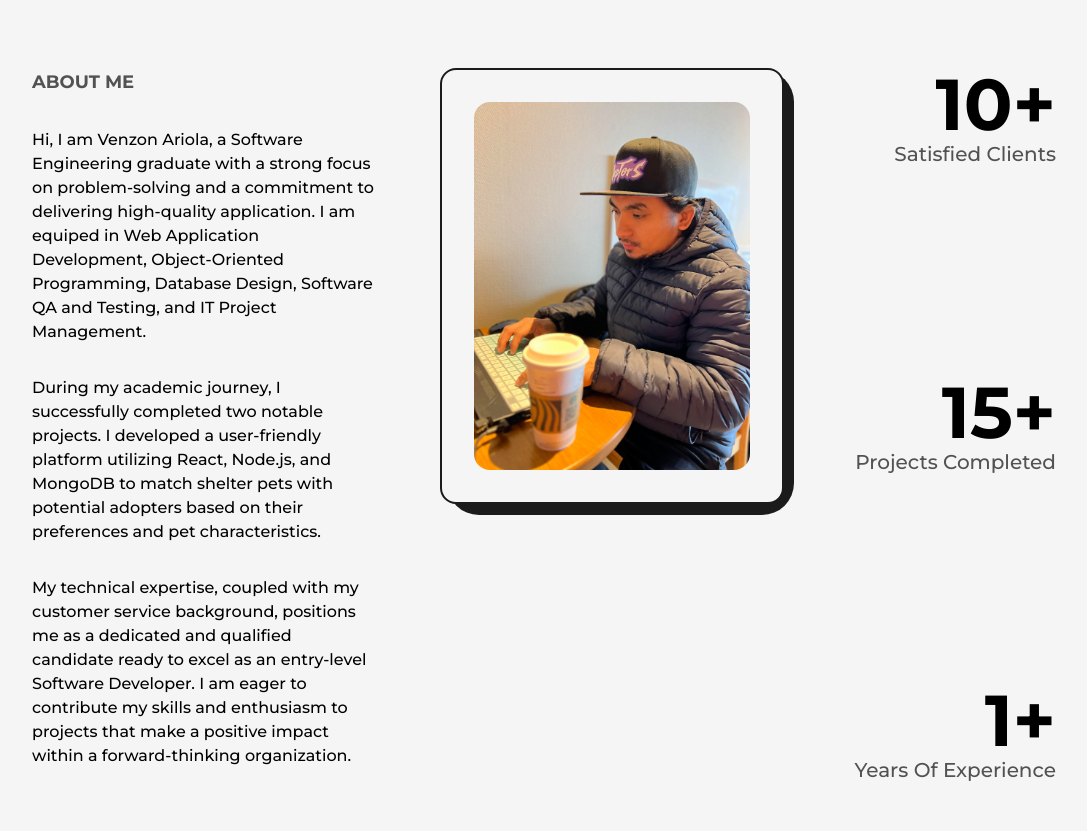
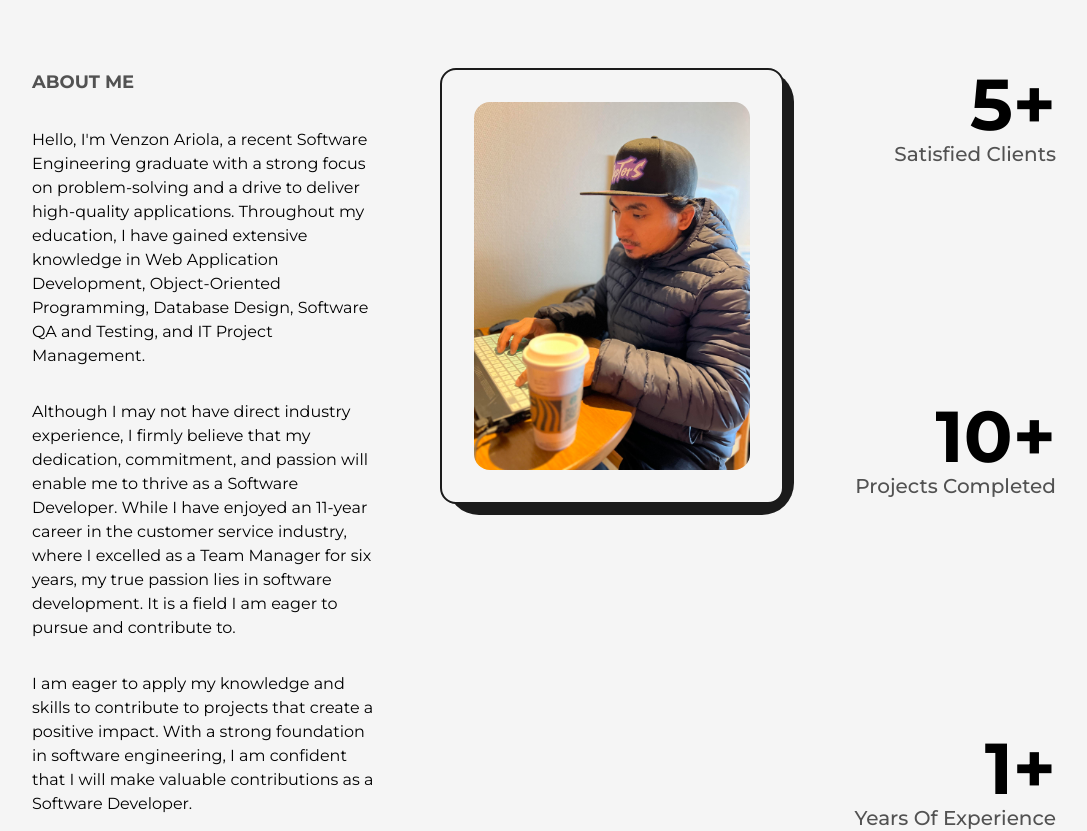
Before and after one commit to MightyBeast89/nextjs-portfolio, a Next.js app: page /about in a window 1280 px wide. Shown: the part 380-1211 px from the top of the page, without its empty margins (96-1183 px from the left). Built offline with nearby package versions, Linux system fonts and the light colour scheme.

Commit message:
updated project

```diff
--- a/src/components/Experience.jsx
+++ b/src/components/Experience.jsx
@@ -44,7 +44,7 @@ const Experience = () => {
   return (
     <div className="my-64">
       <h2 className="font-bold text-8xl mb-32 w-full text-center md:text-6xl sm:text-4xl md:mb-16">
-        Project Experience
+        Academic Experience
       </h2>
       <div ref={ref} className="w-[75%] mx-auto relative lg:w-[90%] md:w-full">
         <motion.div
@@ -57,19 +57,22 @@ const Experience = () => {
         xs:ml-2"
         >
           <Details
-            position="Scrum Master"
+            position="Scrum Master/Back-end Developer"
             company="Centennial College - Course Projects"
             companyLink="www.centennialcollege.ca"
             address="Scarborough, ON"
-            work="Worked on a team responsible for developing a web application for Animal Shelter Matching Application. Lead the team in
-            identifying "
+            work="Worked on a team responsible for developing a web application for Animal Shelter Matching Application.
+            Lead the team in requirements gathering, conducting user role modeling, low fidelity prototyping, user story workshop,
+            iteration planning, and acceptance testng. Also help the team as a back-end developer to ensure back-end API endpoints are working
+            Utilized Github for agile project management tool.
+            "
           />
           <Details
-            position="Project Manager"
+            position="Project Manager/Back-end Developer"
             company="Centennial College - Course Projects"
             companyLink="www.centennialcollege.ca"
             address="Scarborough, ON"
-            work="Worked on a team in developing a single tournament bracketing web Application"
+            work="Lead the team in developing a single tournament brackering web application. Worked as a back-end developer in creating API endpoints."
           />
         </ul>
       </div>
--- a/src/components/Navbar.jsx
+++ b/src/components/Navbar.jsx
@@ -97,7 +97,7 @@ const Navbar = () => {
           <CustomLink href="/" title="Home" className="mr-4 " />
           <CustomLink href="/about" title="About" className="mx-4 " />
           <CustomLink href="/projects" title="Projects" className="mx-4 " />
-          <CustomLink href="/articles" title="Articles" className="ml-4 " />
+          {/*<CustomLink href="/articles" title="Articles" className="ml-4 " />*/}
         </nav>
         <nav className="flex items-center justify-center flex-wrap">
           <motion.a
--- a/src/components/Skills.jsx
+++ b/src/components/Skills.jsx
@@ -43,7 +43,7 @@ const Skills = () => {
         <Skill name="ReactJS" x="0vw" y="12vw" />
         <Skill name="NodeJS" x="12vw" y="-12vw" />
         <Skill name="Express" x="20vw" y="6vw" />
-        <Skill name="SQL" x="-5vw" y="-10vw" />
+        <Skill name="SQL" x="-1vw" y="-18vw" />
         <Skill name="C#" x="30vw" y="-5vw" />
         <Skill name="MongoDB" x="-17vw" y="-15vw" />
       </div>
--- a/src/pages/about.js
+++ b/src/pages/about.js
@@ -52,25 +52,28 @@ const about = () => {
               <h2 className="mb-4 text-lg font-bold uppercase text-dark/75 dark:text-light/75">
                 About me
               </h2>
-              <p className="my-4 font-medium">
-                Hi, I am Venzon Ariola, a Software Engineering graduate with a
-                strong focus on problem-solving and a commitment to delivering
-                high-quality application. I am equiped in Web Application
-                Development, Object-Oriented Programming, Database Design,
-                Software QA and Testing, and IT Project Management.
+              <p className="my-4 font-small">
+                Hello, I'm Venzon Ariola, a recent Software Engineering graduate
+                with a strong focus on problem-solving and a drive to deliver
+                high-quality applications. Throughout my education, I have
+                gained extensive knowledge in Web Application Development,
+                Object-Oriented Programming, Database Design, Software QA and
+                Testing, and IT Project Management.
               </p>
-              <p className="my-4 font-medium">
-                During my academic journey, I successfully completed two notable
-                projects. I developed a user-friendly platform utilizing React,
-                Node.js, and MongoDB to match shelter pets with potential
-                adopters based on their preferences and pet characteristics.
+              <p className="my-4 font-small">
+                Although I may not have direct industry experience, I firmly
+                believe that my dedication, commitment, and passion will enable
+                me to thrive as a Software Developer. While I have enjoyed an
+                11-year career in the customer service industry, where I
+                excelled as a Team Manager for six years, my true passion lies
+                in software development. It is a field I am eager to pursue and
+                contribute to.
               </p>
-              <p className="my-4 font-medium">
-                My technical expertise, coupled with my customer service
-                background, positions me as a dedicated and qualified candidate
-                ready to excel as an entry-level Software Developer. I am eager
-                to contribute my skills and enthusiasm to projects that make a
-                positive impact within a forward-thinking organization.
+              <p className="my-4 font-small">
+                I am eager to apply my knowledge and skills to contribute to
+                projects that create a positive impact. With a strong foundation
+                in software engineering, I am confident that I will make
+                valuable contributions as a Software Developer.
               </p>
             </div>
 
@@ -95,7 +98,7 @@ const about = () => {
             <div className="col-span-2 flex flex-col items-end justify-between xl:col-span-8 xl:flex-row xl:items-center md:order-3">
               <div className="flex flex-col items-end justify-center xl:items-center">
                 <span className="inline-block text-7xl font-bold md:text-6xl sm:text-5xl xs:text-4xl">
-                  <AnimatedNumbers value={10} />+
+                  <AnimatedNumbers value={5} />+
                 </span>
                 <h2
                   className="text-xl font-medium capitalize text-dark/75
@@ -106,7 +109,7 @@ const about = () => {
               </div>
               <div className="flex flex-col items-end justify-center xl:items-center">
                 <span className="inline-block text-7xl font-bold md:text-6xl sm:text-5xl xs:text-4xl">
-                  <AnimatedNumbers value={15} />+
+                  <AnimatedNumbers value={10} />+
                 </span>
                 <h2
                   className="text-xl font-medium capitalize text-dark/75
--- a/src/pages/projects.js
+++ b/src/pages/projects.js
@@ -6,6 +6,8 @@ import Image from "next/image";
 import Link from "next/link";
 import { GithubIcon } from "@/components/Icons";
 import project1 from "../../public/images/projects/project-1.jpeg";
+import project2 from "../../public/images/projects/project-2.jpg";
+import project3 from "../../public/images/projects/project-3.jpg";
 import { motion } from "framer-motion";
 import TransitionEffect from "@/components/TransitionEffect";
 
@@ -152,7 +154,8 @@ const projects = () => {
               <FeaturedProject
                 title="Animal Shelter"
                 img={project1}
-                summary="This is a MERN social media application develop to connect people."
+                summary="Built a Fullstack MERN React Responsive social media with React Redux, and
+                Material UI in designing the Front End, and Express, NodeJS and MongoDB for the back end."
                 link="/"
                 github="/"
                 type="Featured Project"
@@ -160,8 +163,8 @@ const projects = () => {
             </div>
             <div className="col-span-6 sm:col-span-12">
               <Project
-                title="Animal Shelter"
-                img={project1}
+                title="Restaurant Menu - WPF"
+                img={project2}
                 link="/"
                 github="/"
                 type="Project"
@@ -169,8 +172,8 @@ const projects = () => {
             </div>
             <div className="col-span-6 sm:col-span-12">
               <Project
-                title="Animal Shelter"
-                img={project1}
+                title="TicTac-Toe - WPF"
+                img={project3}
                 link="/"
                 github="/"
                 type="Project"
```
Also changed, not shown: public/images/projects/project-2.jpg (added), public/images/projects/project-3.jpg (added).
